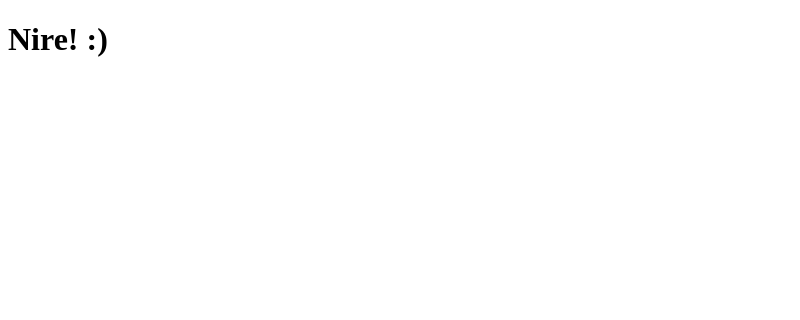
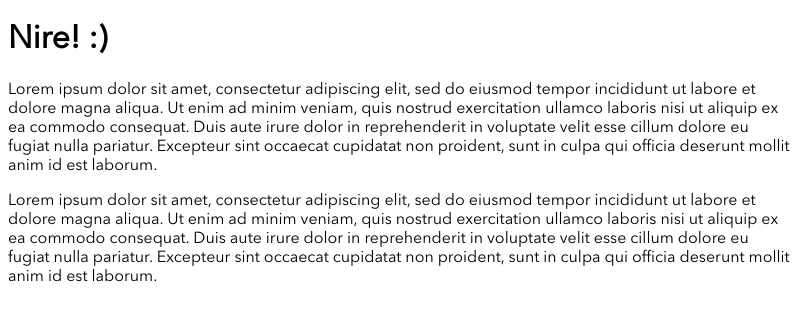
Before and after one commit to DreamingInfraviolet/Nire, an Electron app: page src/html/index.html in a window 800 px wide. Drawn offline with nearby package versions, Linux system fonts and the light colour scheme; files that its build step writes are made by us from their sources; files whose address does not match are found by name.

Commit message:
Fixed build system bugs and added Avenir font

```diff
--- a/Gulpfile.js
+++ b/Gulpfile.js
@@ -16,19 +16,19 @@ gulp.task("stylus", function() {
     return gulp.src('src/stylus/**/*')
         .pipe(stylus({
           compress: true
-        }))
+        })).on("error", error)
         .pipe(gulp.dest('build/css/'));
 })
 
 gulp.task("copy-files", function() {
-    return gulp.src(["src/js/**/*", "src/html/**/*"])
+    return gulp.src(["src/js/**/*", "src/html/**/*", "src/fonts/**/*"])
         .pipe(gulp.dest("./build/"))
 })
 
 gulp.task("build", ["coffeescript", "stylus", "copy-files"])
 
 gulp.task("watch", () => {
-    gulp.watch("src/themes/**/*.styl", ["stylus"])
+    gulp.watch("src/stylus/**/*.styl", ["stylus"])
     gulp.watch("src/coffeescript/**/*.coffee", ["coffeescript"])
     gulp.watch(["src/js/**/*", "src/html/**/*"], ["copy-files"])
 })
--- a/src/html/index.html
+++ b/src/html/index.html
@@ -2,9 +2,13 @@
 <html>
 <head>
 	<title>Nire</title>
-	<link rel="stylesheet" type="text/css" href="themes/default/main.css">
+	<link rel="stylesheet" type="text/css" href="css/main.css">
 </head>
 <body>
 <h1>Nire! :)</h1>
+<p>Lorem ipsum dolor sit amet, consectetur adipiscing elit, sed do eiusmod tempor incididunt ut labore et dolore magna aliqua. Ut enim ad minim veniam, quis nostrud exercitation ullamco laboris nisi ut aliquip ex ea commodo consequat. Duis aute irure dolor in reprehenderit in voluptate velit esse cillum dolore eu fugiat nulla pariatur. Excepteur sint occaecat cupidatat non proident, sunt in culpa qui officia deserunt mollit anim id est laborum.</p>
+<p>
+Lorem ipsum dolor sit amet, consectetur adipiscing elit, sed do eiusmod tempor incididunt ut labore et dolore magna aliqua. Ut enim ad minim veniam, quis nostrud exercitation ullamco laboris nisi ut aliquip ex ea commodo consequat. Duis aute irure dolor in reprehenderit in voluptate velit esse cillum dolore eu fugiat nulla pariatur. Excepteur sint occaecat cupidatat non proident, sunt in culpa qui officia deserunt mollit anim id est laborum.
+</p>
 </body>
 </html>
--- a/src/stylus/main.styl
+++ b/src/stylus/main.styl
@@ -0,0 +1,9 @@
+@font-face {
+font-family: 'Avenir Next LT Pro Regular';
+font-style: normal;
+font-weight: normal;
+src: local('Avenir Next LT Pro Regular'), url('../fonts/AvenirNextLTPro-Regular.woff') format('woff');
+}
+
+body
+    font-family 'Avenir Next LT Pro Regular'
```
Also changed, not shown: src/fonts/fonts/AvenirNextLTPro-Regular.woff (added).
